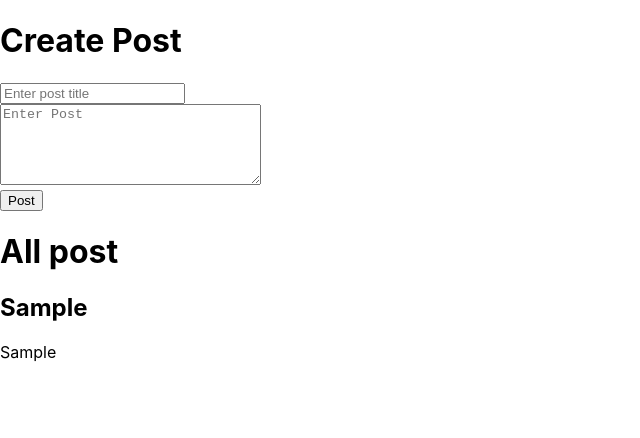
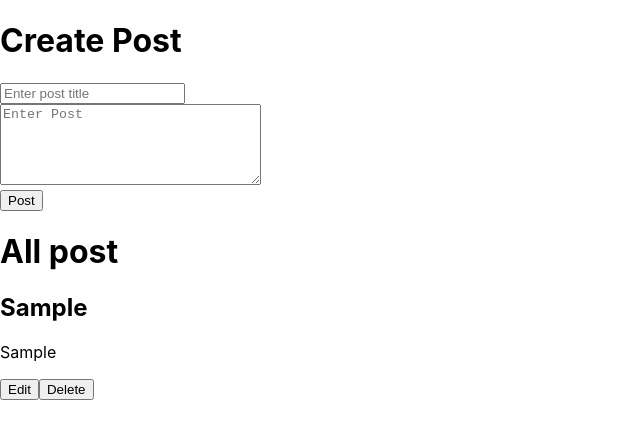
Before and after one commit to frankthanadorn/crudapp, a React (Create React App) app in the folder crud-redux/: page / in a window 1280 px wide. Both pictures are taken after typing "Sample", "Sample" into the empty fields and a click on the button "Post". Shown: the top 438 px of the page, without its empty margins (0-640 px from the left). Built offline with nearby package versions, Linux system fonts and the light colour scheme.

Commit message:
delete button

```diff
--- a/crud-redux/src/Post.js
+++ b/crud-redux/src/Post.js
@@ -1,12 +1,17 @@
 import React, { Component } from 'react'
-
-export default class Post extends Component {
+import {connect} from 'react-redux'
+class Post extends Component {
     render() {
         return (
             <div>
                 <h2>{this.props.post.title}</h2>
                 <p>{this.props.post.message}</p>
+                <button>Edit</button>
+                <button className="delete" onClick={() => this.props.dispatch({ type: 'DELETE_POST', id: this.props.post.id })}>Delete</button>
+
             </div>
         )
     }
 }
+
+export default connect()(Post);
--- a/crud-redux/src/reducers/postReducer.js
+++ b/crud-redux/src/reducers/postReducer.js
@@ -2,6 +2,8 @@ const postReducer = (state = [], action) =>{
     switch (action.type){
         case 'ADD_POST':
             return state.concat([action.data]);
+        case 'DELETE_POST':
+            return state.filter((post) => post.id !== action.id);
             default:
                 return state;
     }
```
